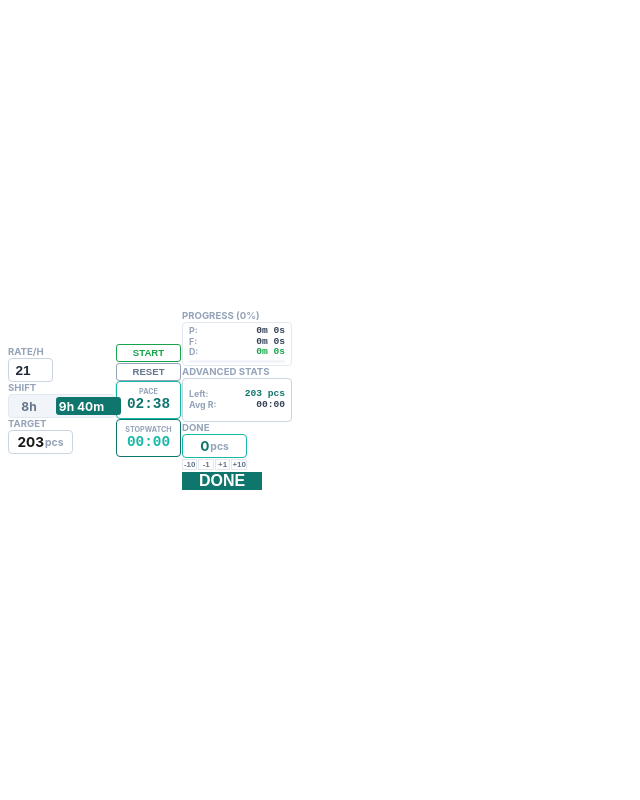
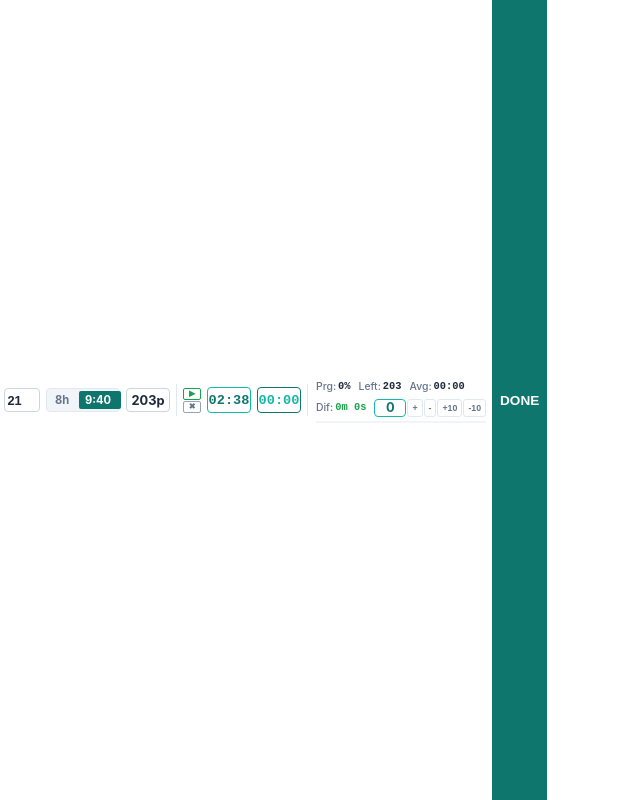
Before and after one commit to agr555/counter-app, a Next.js app: page / in a window 1280 px wide. Shown: the whole page, without its empty margins (0-640 px from the left). Built offline with nearby package versions, Linux system fonts and the light colour scheme.

Commit message:
progress

```diff
--- a/app/page.tsx
+++ b/app/page.tsx
@@ -137,10 +137,9 @@ export default function PomodoroWidget() {
   return (
     <div className={styles.widgetContainer}>
 
-        {/* 1. SETTINGS BLOCK */}
-        <div className={styles.controlsPanel}>
+      {/* 1. SETTINGS */}
+      <div className={styles.flexRow}>
         <div className={styles.fieldGroup}>
-            <label htmlFor="coefficient" className={styles.fieldLabel}>Rate/h</label>
           <input
             id="coefficient"
             type="number"
@@ -149,11 +148,10 @@ export default function PomodoroWidget() {
             value={coefficient}
             onChange={(e) => setCoefficient(parseInt(e.target.value) || 0)}
             className={styles.inputNumber}
+            title="Rate per hour"
           />
         </div>
 
-          <div className={styles.fieldGroup}>
-            <span className={styles.fieldLabel}>Shift</span>
         <div className={styles.toggleContainer}>
           <input
             type="radio"
@@ -175,107 +173,104 @@ export default function PomodoroWidget() {
             onChange={() => setShift('9h40m')}
             className={styles.radioInput}
           />
-              <label htmlFor="shift-9" className={styles.radioLabel} style={{ width: '65px' }}>9h 40m</label>
+          <label htmlFor="shift-9" className={styles.radioLabel} style={{ width: '42px' }}>9:40</label>
 
           <div
             className={styles.slider}
             style={{
-                  width: shift === '9h40m' ? '65px' : '45px',
-                  transform: shift === '9h40m' ? 'translateX(45px)' : 'translateX(0px)'
+              width: shift === '9h40m' ? '42px' : '30px',
+              transform: shift === '9h40m' ? 'translateX(30px)' : 'translateX(0px)'
             }}
           ></div>
         </div>
-          </div>
 
-          <div className={styles.fieldGroup}>
-            <span className={styles.fieldLabel}>Target</span>
-            <div className={styles.targetDisplay}>{targetPositions}<span className={styles.targetUnit}>pcs</span></div>
-          </div>
+        <div className={styles.targetDisplay} title="Target plan">{targetPositions}p</div>
       </div>
 
       <div className={styles.divider}></div>
 
-        {/* 2. TIMERS BLOCK */}
-        <div className={styles.timerSection}>
+      {/* 2. TIMERS & CONTROLS */}
+      <div className={styles.flexRow}>
         <div className={styles.buttonsColumn}>
           <button
             type="button"
             onClick={() => setIsRunning(!isRunning)}
             className={`${styles.timerControlBtn} ${isRunning ? styles.btnPause : styles.btnStart}`}
           >
-              {isRunning ? 'PAUSE' : 'START'}
+            {isRunning ? '||' : '▶'}
           </button>
           <button type="button" onClick={handleGlobalReset} className={`${styles.timerControlBtn} ${styles.btnReset}`}>
-              RESET
+            ✖
           </button>
         </div>
 
-          <div className={styles.timeDisplay}>
-            <span className={styles.timeLabel}>PACE</span>
+        <div className={styles.timeDisplay} title="Current Pace">
           <span className={styles.timeNumbers}>{formatTime(timeLeft)}</span>
         </div>
 
-          <div className={styles.stopwatchDisplay}>
-            <span className={styles.stopwatchLabel}>STOPWATCH</span>
+        <div className={styles.stopwatchDisplay} title="Item Stopwatch">
           <span className={styles.stopwatchNumbers}>{formatTime(stopwatchSeconds)}</span>
         </div>
       </div>
 
       <div className={styles.divider}></div>
 
-        {/* 3. PROGRESS, STATISTICS & DONE */}
-        <div className={styles.resultsSection}>
+      {/* 3. TWO-ROW RESULTS & BIG DONE BUTTON */}
+      <div className={styles.twoRowResultsSection}>
 
-          <div className={styles.fieldGroup}>
-            <span className={styles.fieldLabel}>Progress ({progressPercent}%)</span>
-            <div className={styles.progressDisplayContainer}>
-              <div className={styles.progressRow}><span className={styles.rowLabel}>P:</span><span className={styles.rowValue}>{formatAccumulatedTime(spentSecondsByPlan)}</span></div>
-              <div className={styles.progressRow}><span className={styles.rowLabel}>F:</span><span className={styles.rowValue}>{formatAccumulatedTime(totalRealSeconds)}</span></div>
-              <div className={styles.progressRow}>
-                <span className={styles.rowLabel}>D:</span>
-                <span className={`${styles.rowValue} ${timeDifference >= 0 ? styles.textGreen : styles.textRed}`}>
+        {/* ЛЕВАЯ КОЛОНКА: ДВА ЭТАЖА АНАЛИТИКИ И КОРРЕКЦИИ */}
+        <div className={styles.analyticsGrid}>
+
+          {/* 1 ЭТАЖ (ВЕРХНИЙ): Прогресс и Остаток деталей */}
+          <div className={styles.gridRow}>
+            <div className={styles.compactStatLine} title="Progress Percent">
+              <span className={styles.statLabel}>Prg:</span>
+              <span className={styles.statVal}>{progressPercent}%</span>
+            </div>
+            <div className={styles.compactStatLine} title="Pcs Left to Target">
+              <span className={styles.statLabel}>Left:</span>
+              <span className={styles.statVal}>{pcsLeft}</span>
+            </div>
+            <div className={styles.compactStatLine} title="Average Real Time">
+              <span className={styles.statLabel}>Avg:</span>
+              <span className={styles.statVal}>{formatTime(avgRealTimeSeconds)}</span>
+            </div>
+          </div>
+
+          {/* 2 ЭТАЖ (НИЖНИЙ): Отклонение и Кнопки подгонки */}
+          <div className={styles.gridRow}>
+            <div className={styles.compactStatLine} title="Time Difference">
+              <span className={styles.statLabel}>Dif:</span>
+              <span className={`${styles.statVal} ${timeDifference >= 0 ? styles.textGreen : styles.textRed}`}>
                 {timeDifference > 0 ? '+' : timeDifference < 0 ? '-' : ''}{formatAccumulatedTime(timeDifference)}
               </span>
             </div>
 
+            {/* Поле Готово со стрелками корректировки в один ряд */}
+            <div className={styles.inlineAdjustGroup}>
+              <div className={styles.countDisplayOnly} title="Completed items">{processedCount}</div>
+              <button type="button" onClick={() => adjustCount(1)} className={styles.microAdjBtn}>+</button>
+              <button type="button" onClick={() => adjustCount(-1)} className={styles.microAdjBtn}>-</button>
+              <button type="button" onClick={() => adjustCount(10)} className={styles.microAdjBtn}>+10</button>
+              <button type="button" onClick={() => adjustCount(-10)} className={styles.microAdjBtn}>-10</button>
+            </div>
+          </div>
+
+          {/* Шкала Time Status Bar на самом дне сетки */}
           <div className={styles.statusBarTrack}>
             <div
               className={`${styles.statusBarFill} ${timeDifference >= 0 ? styles.bgBarGreen : styles.bgBarRed}`}
               style={{ width: `${barWidthPercent}%` }}
             ></div>
           </div>
-            </div>
-          </div>
-          <div className={styles.fieldGroup}>
-          <span className={styles.fieldLabel}>Advanced Stats</span>
-          <div className={styles.statsDisplayContainer}>
-            <div className={styles.progressRow}>
-              <span className={styles.rowLabel}>Left:</span>
-              <span className={styles.rowValue} style={{ color: '#0f766e' }}>{pcsLeft} pcs</span>
-            </div>
-            <div className={styles.progressRow}>
-              <span className={styles.rowLabel}>Avg R:</span>
-              <span className={styles.rowValue}>{formatTime(avgRealTimeSeconds)}</span>
-            </div>
-          </div>
+
         </div>
 
-        <div className={styles.fieldGroup}>
-          <span className={styles.fieldLabel}>Done</span>
-          <div className={styles.adjustWrapper}>
-            <div className={styles.countDisplayOnly}>{processedCount}<span className={styles.targetUnit}>pcs</span></div>
-            <div className={styles.adjustButtonsGrid}>
-              <button type="button" onClick={() => adjustCount(-10)} className={styles.adjBtn}>-10</button>
-              <button type="button" onClick={() => adjustCount(-1)} className={styles.adjBtn}>-1</button>
-              <button type="button" onClick={() => adjustCount(1)} className={styles.adjBtn}>+1</button>
-              <button type="button" onClick={() => adjustCount(10)} className={styles.adjBtn}>+10</button>
-            </div>
-          </div>
-        </div>
-
-        <button type="button" onClick={handleRealItemDone} className={styles.realDoneBtn}>
+        {/* ПРАВАЯ КОЛОНКА: ОГРОМНАЯ КВАДРАТНАЯ КНОПКА DONE ВО ВСЮ ВЫСОТУ */}
+        <button type="button" onClick={handleRealItemDone} className={styles.bigSquareDoneBtn}>
           DONE
         </button>
+
       </div>
 
     </div>
--- a/app/widget.module.css
+++ b/app/widget.module.css
@@ -1,61 +1,44 @@
-
-
-/* Главный контейнер теперь растягивается на 100% самого окна без обрезки */
 .widgetContainer {
     display: flex;
     align-items: center;
     justify-content: flex-start;
     background-color: #ffffff;
     font-family: -apple-system, BlinkMacSystemFont, sans-serif;
-    height: 100vh; /* Строго во всю высоту доступного окна */
-    width: 100vw;  /* Строго во всю ширину доступного окна */
+    height: 100vh;
+    width: 100vw;
     box-sizing: border-box;
     overflow: hidden;
-    padding-left: 8px;
+    padding: 0;
   }
 
   .flexRow {
     display: flex;
     align-items: center;
-    gap: 8px;
-    padding: 0 8px;
+    gap: 6px;
     height: 100%;
+    padding: 0 4px;
   }
 
   .divider {
     width: 1px;
-    height: 34px;
+    height: 32px;
     background-color: #e2e8f0;
+    margin: 0 2px;
   }
 
-  .fieldGroup {
-    display: flex;
-    flex-direction: column;
-    justify-content: center;
-    gap: 1px;
-  }
-
-  .fieldLabel {
-    font-size: 0.6rem;
-    font-weight: 700;
-    color: #94a3b8;
-    text-transform: uppercase;
-  }
-
+  /* Настройки и инпуты */
   .inputNumber {
     background-color: transparent;
     border: 1px solid #cbd5e1;
     border-radius: 4px;
     color: #1e293b;
-    font-size: 0.85rem;
+    font-size: 0.8rem;
     font-weight: 700;
-    width: 45px;
+    width: 36px;
     height: 24px;
     text-align: center;
     outline: none;
   }
-
-  .inputNumber:focus { border-color: #0f766e; }
 
   .toggleContainer {
     display: flex;
@@ -65,7 +48,7 @@
     border: 1px solid #e2e8f0;
     border-radius: 4px;
     height: 24px;
-    min-width: 100px;
+    min-width: 72px;
   }
 
   .radioInput { position: absolute; opacity: 0; }
@@ -73,15 +56,15 @@
     display: flex;
     align-items: center;
     justify-content: center;
-    width: 40px;
+    width: 30px;
     height: 100%;
-    font-size: 0.75rem;
+    font-size: 0.7rem;
     font-weight: 700;
     color: #64748b;
     cursor: pointer;
     z-index: 2;
   }
-  .radioLabel[htmlFor="shift-9"] { width: 60px; }
+  .radioLabel[htmlFor="shift-9"] { width: 42px; }
   .radioInput:checked + .radioLabel { color: #ffffff; }
 
   .slider {
@@ -89,118 +72,141 @@
     top: 2px; left: 2px;
     height: calc(100% - 4px);
     background-color: #0f766e;
-    border-radius: 3px;
-    transition: transform 0.2s ease-in-out, width 0.2s ease-in-out;
+    border-radius: 2px;
+    transition: transform 0.15s ease-in-out, width 0.15s ease-in-out;
     z-index: 1;
   }
 
-  .targetDisplay, .countDisplayOnly {
+  .targetDisplay {
     background-color: transparent;
     border: 1px solid #cbd5e1;
     border-radius: 4px;
-    font-size: 0.85rem;
+    font-size: 0.8rem;
     font-weight: 700;
     display: flex;
     align-items: center;
     justify-content: center;
     height: 24px;
-    width: 65px;
-  }
-  .countDisplayOnly { border-color: #14b8a6; color: #0f766e; }
-  .targetUnit { font-size: 0.65rem; color: #94a3b8; margin-left: 1px; }
-
-  /* Компактный прогресс под 4 строки (включая статус-бар) */
-  .progressDisplayContainer {
-    border: 1px solid #e2e8f0;
-    border-radius: 4px;
-    display: flex;
-    flex-direction: column;
-    justify-content: center;
-    padding: 2px 6px 1px 6px;
-    min-width: 110px;
-    height: 44px;
-    box-sizing: border-box;
+    width: 44px;
+    color: #1e293b;
   }
 
-  /* Окошко расширенной статистики */
-  .statsDisplayContainer {
-    border: 1px solid #cbd5e1;
-    border-radius: 4px;
-    display: flex;
-    flex-direction: column;
-    justify-content: center;
-    padding: 2px 6px;
-    min-width: 100px;
-    height: 44px;
-    box-sizing: border-box;
-  }
-
-  .progressRow { display: flex; justify-content: space-between; width: 100%; line-height: 1.1; }
-  .rowLabel { font-size: 0.55rem; font-weight: 700; color: #94a3b8; }
-  .rowValue { font-size: 0.6rem; font-weight: 700; color: #334155; font-family: monospace; }
-  .textGreen { color: #16a34a !important; }
-  .textRed { color: #dc2626 !important; }
-
-  /* --- СТИЛИ ДЛЯ TIME STATUS BAR --- */
-  .statusBarTrack {
-    width: 100%;
-    height: 3px;
-    background-color: #f1f5f9;
-    border-radius: 2px;
-    margin-top: 2px;
-    overflow: hidden;
-  }
-
-  .statusBarFill {
-    height: 100%;
-    width: 0%;
-    transition: width 0.3s ease, background-color 0.3s ease;
-  }
-
-  .bgBarGreen { background-color: #16a34a; }
-  .bgBarRed { background-color: #dc2626; }
-
-  /* Ручные кнопки */
-  .adjustWrapper { display: flex; flex-direction: column; gap: 1px; }
-  .adjustButtonsGrid { display: grid; grid-template-columns: repeat(4, 1fr); gap: 1px; width: 65px; }
-  .adjBtn {
-    background-color: transparent; border: 1px solid #e2e8f0; color: #64748b;
-    font-size: 0.5rem; font-weight: 700; height: 11px; cursor: pointer; padding: 0;
-  }
-
-  /* Колонки таймеров */
+  /* Блок таймеров */
   .buttonsColumn { display: flex; flex-direction: column; gap: 1px; }
   .timerControlBtn {
-    height: 18px; padding: 0 4px; background-color: transparent;
-    border-radius: 3px; font-size: 0.6rem; font-weight: 700; cursor: pointer;
+    height: 12px; width: 18px; padding: 0; background-color: transparent;
+    border-radius: 2px; font-size: 0.5rem; font-weight: 700; cursor: pointer;
+    display: flex; align-items: center; justify-content: center;
   }
   .btnStart { border: 1px solid #16a34a; color: #16a34a; }
   .btnPause { border: 1px solid #ca8a04; color: #ca8a04; }
   .btnReset { border: 1px solid #94a3b8; color: #64748b; }
 
   .timeDisplay, .stopwatchDisplay {
-    display: flex; flex-direction: column; align-items: center; justify-content: center;
-    border: 1px solid #e2e8f0; border-radius: 4px; min-width: 65px; height: 38px;
+    display: flex; align-items: center; justify-content: center;
+    border: 1px solid #e2e8f0; border-radius: 4px; min-width: 44px; height: 26px;
   }
   .timeDisplay { border-color: #14b8a6; }
   .stopwatchDisplay { border-color: #0f766e; }
-  .timeLabel, .stopwatchLabel { font-size: 0.45rem; font-weight: 700; color: #94a3b8; }
-  .timeNumbers, .stopwatchNumbers { font-size: 0.9rem; font-weight: 700; font-family: monospace; }
+  .timeNumbers, .stopwatchNumbers { font-size: 0.85rem; font-weight: 700; font-family: monospace; }
   .timeNumbers { color: #0f766e; }
   .stopwatchNumbers { color: #14b8a6; }
 
-  /* Кнопка DONE на самом краю */
-  .realDoneBtn {
-    width: 80px;
+  /* === НОВАЯ ДВУХРЯДНАЯ СТРУКТУРА РЕЗУЛЬТАТОВ === */
+  .twoRowResultsSection {
+    display: flex;
+    align-items: center;
     height: 100%;
+    flex: 1;
+  }
+
+  .analyticsGrid {
+    display: flex;
+    flex-direction: column;
+    justify-content: center;
+    gap: 3px;
+    padding: 0 6px;
+    height: 100%;
+  }
+
+  .gridRow {
+    display: flex;
+    align-items: center;
+    gap: 8px;
+    height: 18px;
+  }
+
+  /* Строки мелких показателей */
+  .compactStatLine {
+    display: flex;
+    gap: 2px;
+    font-size: 0.65rem;
+    color: #64748b;
+  }
+
+  .statLabel { font-weight: 500; }
+  .statVal { font-weight: 700; color: #1e293b; font-family: monospace; }
+  .textGreen { color: #16a34a !important; }
+  .textRed { color: #dc2626 !important; }
+
+  /* Тонкая линия статус-бара */
+  .statusBarTrack {
+    width: 100%;
+    height: 2px;
+    background-color: #f1f5f9;
+    border-radius: 1px;
+    overflow: hidden;
+    margin-top: 1px;
+  }
+  .statusBarFill { height: 100%; width: 0%; transition: width 0.2s; }
+  .bgBarGreen { background-color: #16a34a; }
+  .bgBarRed { background-color: #dc2626; }
+
+  /* Компактный горизонтальный блок подгонки */
+  .inlineAdjustGroup {
+    display: flex;
+    align-items: center;
+    gap: 1px;
+  }
+
+  .countDisplayOnly {
+    border: 1px solid #14b8a6;
+    border-radius: 4px;
+    color: #0f766e;
+    font-size: 0.8rem;
+    font-weight: 700;
+    display: flex;
+    align-items: center;
+    justify-content: center;
+    height: 18px;
+    width: 32px;
+    background-color: transparent;
+  }
+
+  .microAdjBtn {
+    background-color: transparent;
+    border: 1px solid #e2e8f0;
+    color: #64748b;
+    font-size: 0.55rem;
+    font-weight: 700;
+    height: 18px;
+    padding: 0 4px;
+    cursor: pointer;
+    border-radius: 3px;
+  }
+  .microAdjBtn:hover { background-color: #f8fafc; }
+
+  /* БОЛЬШАЯ КВАДРАТНАЯ КНОПКА DONE ВО ВСЮ ВЫСОТУ */
+  .bigSquareDoneBtn {
+    width: 55px;
+    height: 100%; /* Занимает всю высоту двух рядов */
     background-color: #0f766e;
     border: none;
     color: #ffffff;
-    font-size: 1rem;
+    font-size: 0.85rem;
     font-weight: 900;
     cursor: pointer;
-    border-radius: 0;
-    transition: background-color 0.15s;
+    transition: background-color 0.1s;
   }
-  .realDoneBtn:hover { background-color: #115e59; }
-  .realDoneBtn:active { background-color: #134e4a; }
+  .bigSquareDoneBtn:hover { background-color: #115e59; }
+  .bigSquareDoneBtn:active { background-color: #134e4a; }
```
Lines whose indentation alone changed are shown as unchanged.
